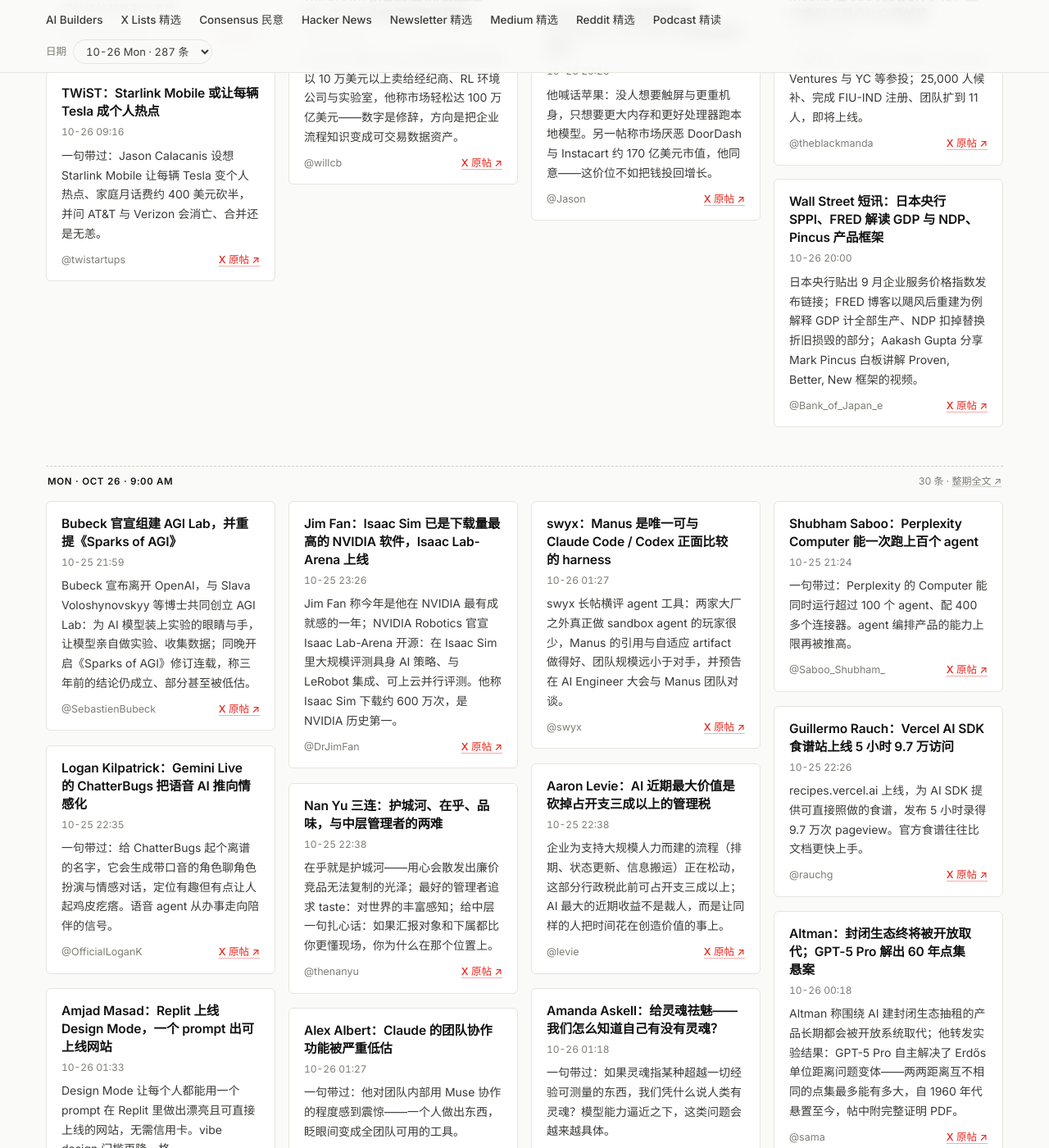
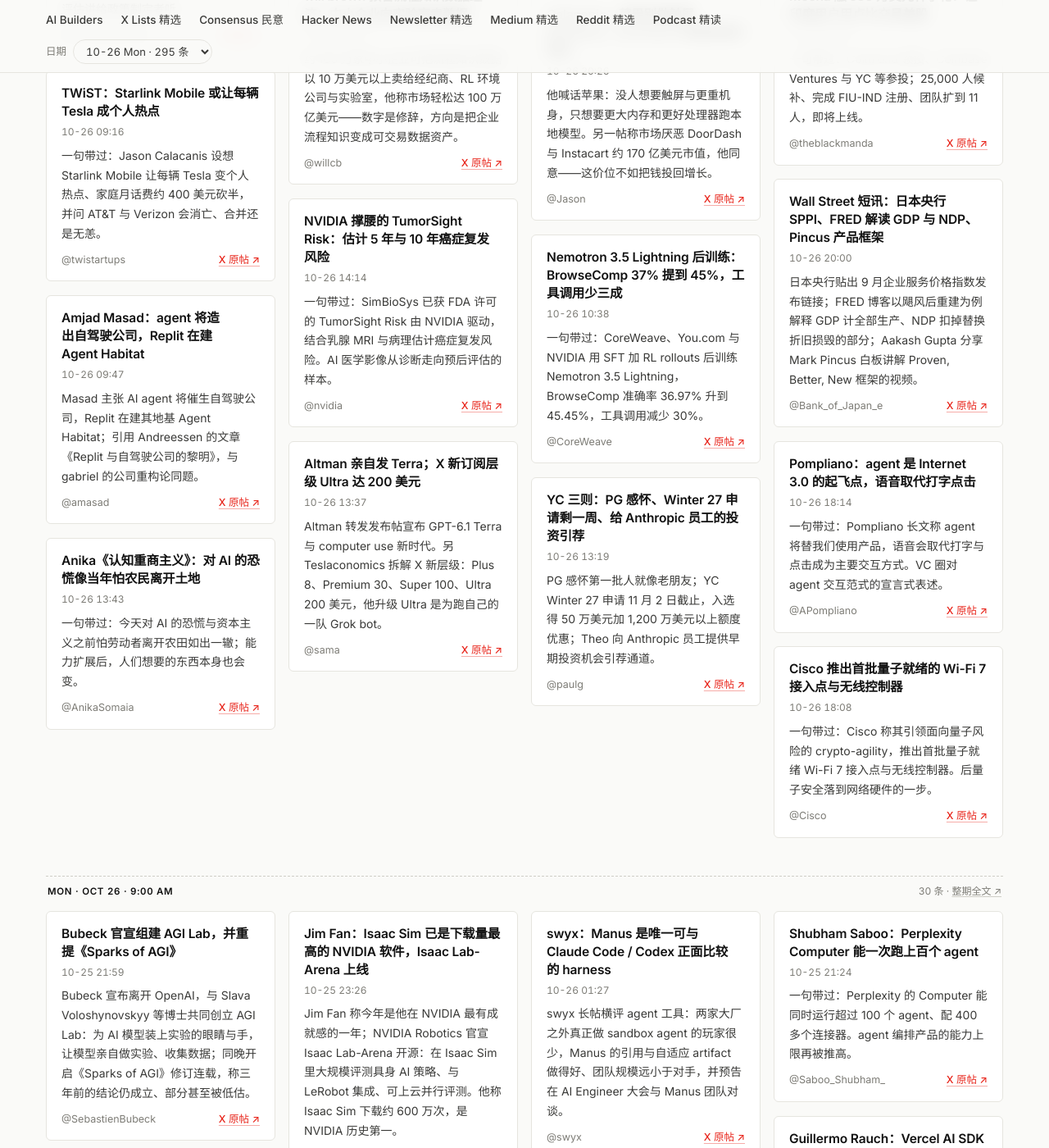
Before and after one commit to cptidiot/mzhao.me, a Jekyll site: the page built from digest/index.html, in a window 1280 px wide and 1400 px high, scrolled down 3048 px. Shown: the whole window at 82% size. Built offline with Jekyll 4.4.1, drawn with Linux system fonts in a browser that asks for light colours.

Commit message:
Digest: x-lists 2026-10-26 supplement 2

```diff
--- a/_digests/2026-10-26-x-lists-2100.md
+++ b/_digests/2026-10-26-x-lists-2100.md
@@ -3,7 +3,7 @@
 section_name: X Lists 精选
 date: "2026-10-26 21:00:00 -0700"
 title: "X Lists 精选 Digest — 2026-10-26 21:00"
-excerpt: "29 组 48 帖，覆盖全部 6 个 List——OpenAI 宣布数学、复杂性理论与量子场论三项发现，含内部模型声称推翻 ETH 的待审查主张；GPT-6.1 Terra 以 Astra 十分之一价格打平 Astra，但企业基准实测有保留；Gemini 4 Argon 开始推送；Runway 内部平台让外部 SaaS 占比从 71% 跌到 28%；Tesla FSD 新数据称每 600 万英里一次重大碰撞；创始人与投资人就谁该写引荐简介完整对谈。全部条目均经 permalink 核验、时间按雪花戳反算 PDT。"
+excerpt: "39 组 60 帖，覆盖全部 6 个 List——OpenAI 宣布数学、复杂性理论与量子场论三项发现，含内部模型声称推翻 ETH 的待审查主张；GPT-6.1 Terra 以 Astra 十分之一价格打平 Astra，但企业基准实测有保留；Gemini 4 Argon 开始推送；Runway 内部平台让外部 SaaS 占比从 71% 跌到 28%；Tesla FSD 新数据称每 600 万英里一次重大碰撞；YC Winter 27 申请只剩一周；创始人与投资人就谁该写引荐简介完整对谈。条目均经 permalink 核验、时间按雪花戳反算 PDT；3 条仅凭截断预览的帖按规则未收录。"
 items:
   - title: "OpenAI 宣布三项科学发现，含声称推翻 ETH 的待审查主张"
     summary: "Dan Roberts 与 Greg Brockman 宣布数学（调和分析）、计算机科学（复杂性理论）与物理（量子场论）三项发现；复杂性方向最受关注：Ryan Williams 称 OpenAI 内部模型给出了对指数时间假说 ETH 的声称推翻，已受邀组织开放独立审查。Timothy Gowers 指出 ETH 指 3SAT 需要指数时间，若为假影响重大。目前只是声称、正待审查，并非已证实。"
@@ -179,10 +179,58 @@
     time: "10-26 20:00"
     url: "https://x.com/Bank_of_Japan_e/status/2114915030101602367"
     link_label: "X 原帖"
+  - title: "NVIDIA 撑腰的 TumorSight Risk：估计 5 年与 10 年癌症复发风险"
+    summary: "一句带过：SimBioSys 已获 FDA 许可的 TumorSight Risk 由 NVIDIA 驱动，结合乳腺 MRI 与病理估计癌症复发风险。AI 医学影像从诊断走向预后评估的样本。"
+    stat: "@nvidia"
+    time: "10-26 14:14"
+    url: "https://x.com/nvidia/status/2114827978748383342"
+    link_label: "X 原帖"
+  - title: "Nemotron 3.5 Lightning 后训练：BrowseComp 37% 提到 45%，工具调用少三成"
+    summary: "一句带过：CoreWeave、You.com 与 NVIDIA 用 SFT 加 RL rollouts 后训练 Nemotron 3.5 Lightning，BrowseComp 准确率 36.97% 升到 45.45%，工具调用减少 30%。"
+    stat: "@CoreWeave"
+    time: "10-26 10:38"
+    url: "https://x.com/CoreWeave/status/2114773756325347494"
+    link_label: "X 原帖"
+  - title: "Amjad Masad：agent 将造出自驾驶公司，Replit 在建 Agent Habitat"
+    summary: "Masad 主张 AI agent 将催生自驾驶公司，Replit 在建其地基 Agent Habitat；引用 Andreessen 的文章《Replit 与自驾驶公司的黎明》，与 gabriel 的公司重构论同题。"
+    stat: "@amasad"
+    time: "10-26 09:47"
+    url: "https://x.com/amasad/status/2114760898225299721"
+    link_label: "X 原帖"
+  - title: "Altman 亲自发 Terra；X 新订阅层级 Ultra 达 200 美元"
+    summary: "Altman 转发发布帖宣布 GPT-6.1 Terra 与 computer use 新时代。另 Teslaconomics 拆解 X 新层级：Plus 8、Premium 30、Super 100、Ultra 200 美元，他升级 Ultra 是为跑自己的一队 Grok bot。"
+    stat: "@sama"
+    time: "10-26 13:37"
+    url: "https://x.com/sama/status/2114818620782248024"
+    link_label: "X 原帖"
+  - title: "Pompliano：agent 是 Internet 3.0 的起飞点，语音取代打字点击"
+    summary: "一句带过：Pompliano 长文称 agent 将替我们使用产品，语音会取代打字与点击成为主要交互方式。VC 圈对 agent 交互范式的宣言式表述。"
+    stat: "@APompliano"
+    time: "10-26 18:14"
+    url: "https://x.com/APompliano/status/2114888547119284660"
+    link_label: "X 原帖"
+  - title: "YC 三则：PG 感怀、Winter 27 申请剩一周、给 Anthropic 员工的投资引荐"
+    summary: "PG 感怀第一批人就像老朋友；YC Winter 27 申请 11 月 2 日截止，入选得 50 万美元加 1,200 万美元以上额度优惠；Theo 向 Anthropic 员工提供早期投资机会引荐通道。"
+    stat: "@paulg"
+    time: "10-26 13:19"
+    url: "https://x.com/paulg/status/2114814292096700906"
+    link_label: "X 原帖"
+  - title: "Anika《认知重商主义》：对 AI 的恐慌像当年怕农民离开土地"
+    summary: "一句带过：今天对 AI 的恐慌与资本主义之前怕劳动者离开农田如出一辙；能力扩展后，人们想要的东西本身也会变。"
+    stat: "@AnikaSomaia"
+    time: "10-26 13:43"
+    url: "https://x.com/AnikaSomaia/status/2114820275132887106"
+    link_label: "X 原帖"
+  - title: "Cisco 推出首批量子就绪的 Wi-Fi 7 接入点与无线控制器"
+    summary: "一句带过：Cisco 称其引领面向量子风险的 crypto-agility，推出首批量子就绪 Wi-Fi 7 接入点与无线控制器。后量子安全落到网络硬件的一步。"
+    stat: "@Cisco"
+    time: "10-26 18:08"
+    url: "https://x.com/Cisco/status/2114886800720232920"
+    link_label: "X 原帖"
 ---
-覆盖时段：2026-10-26 09:00 – 21:00 America/Los_Angeles（约 12 小时）。本期共 29 组、48 帖（含补遗 9 组 12 帖）。完整逐条版（含补遗）见留档文件 digest-2026-10-26-2100.md；本页 items 为同批内容的网站版条目。
+覆盖时段：2026-10-26 09:00 – 21:00 America/Los_Angeles（约 12 小时）。本期共 39 组、60 帖（含两轮补遗 19 组 24 帖）。完整逐条版（含补遗）见留档文件 digest-2026-10-26-2100.md；本页 items 为同批内容的网站版条目。
 
-**核验说明**：全部 6 个 List 均已逐条打开 permalink 核验，时间按 status ID 雪花时间戳反算 PDT 判定窗口。B 路三个 List 的候选/窗口内计数：TimeAI 100 为 28/22、Venture Capital 为 24/19、Wall Street Influencers 为 25/20。只读抓取，无任何互动操作。
+**核验说明**：全部 6 个 List 均已逐条打开 permalink 核验，时间按 status ID 雪花时间戳反算 PDT 判定窗口。B 路三个 List 更完整一轮的候选/窗口内计数：TimeAI 100 为 47/38、Venture Capital 为 31/26、Wall Street Influencers 为 30/26。3 条仅凭时间线截断预览、未打开全文的帖（Ripple 银行获批等）按规则未收录。只读抓取，无任何互动操作。
 
 **1. OpenAI 三项科学发现与 ETH 待审查主张** — [X 原帖](https://x.com/danintheory/status/2114833682469122314)
 
```
